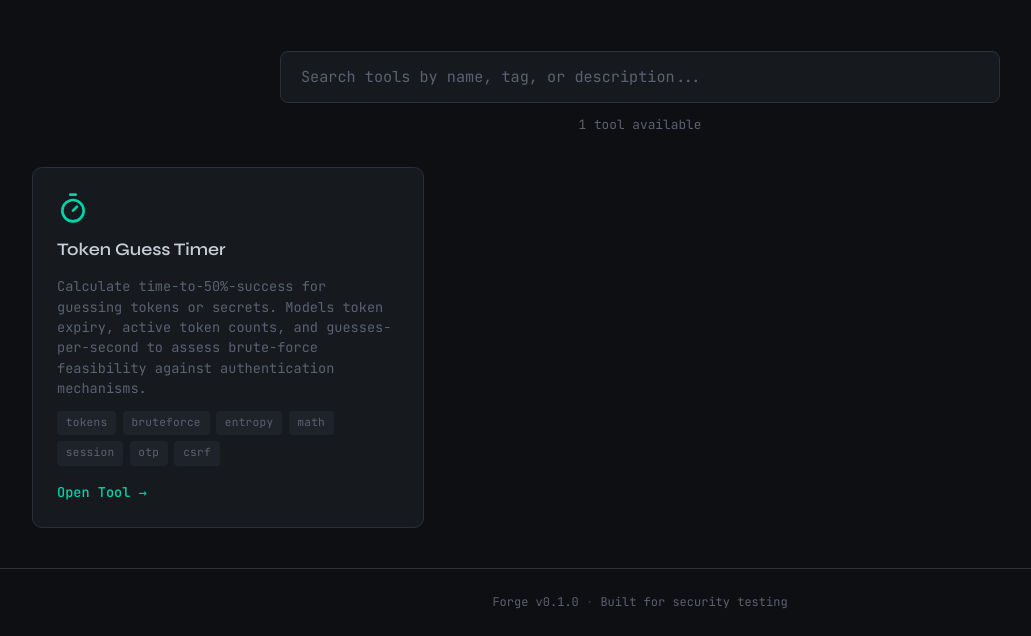
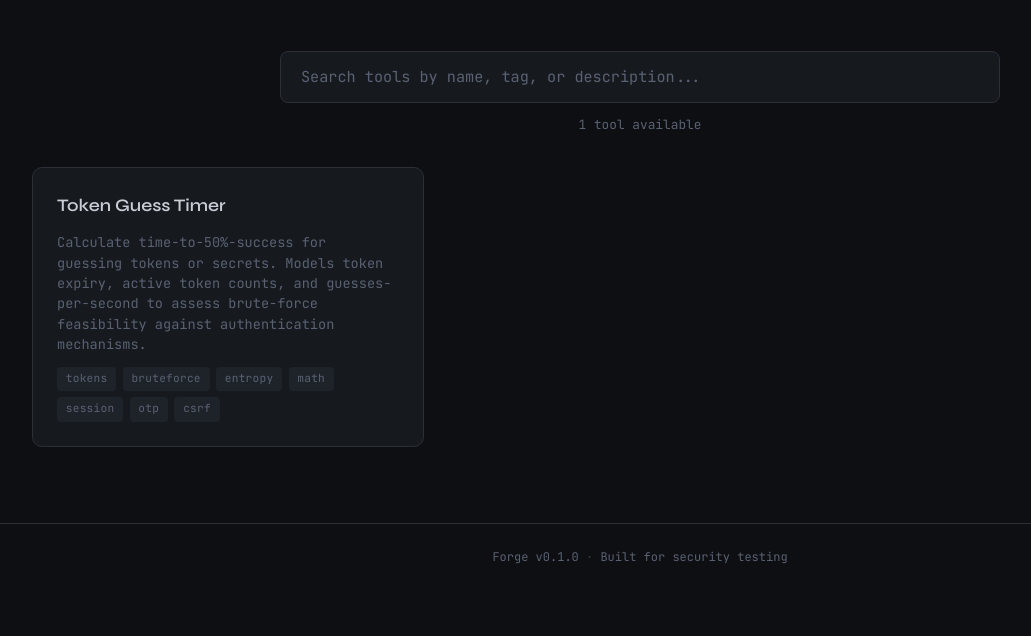
Before and after one commit to ryarmst/forge, a Flask app: page / in a window 1280 px wide. Shown: the part 209-845 px from the top of the page, without its empty margins (0-1031 px from the left). After the commit the page ends 773 px from the top, so only its background shows below. Run offline with Flask 3, Linux system fonts and the light colour scheme.

Commit message:
content updates

```diff
--- a/app/static/css/main.css
+++ b/app/static/css/main.css
@@ -210,25 +210,23 @@ img {
 /* --- Tool Card ------------------------------------------------------ */
 
 .tool-card {
+  display: flex;
+  flex-direction: column;
+  gap: 0.75rem;
   background: var(--surface);
   border: 1px solid var(--border);
   border-radius: 10px;
   padding: 1.5rem;
-  display: flex;
-  flex-direction: column;
-  gap: 0.75rem;
+  color: inherit;
+  text-decoration: none;
+  cursor: pointer;
   transition: border-color 0.15s ease, box-shadow 0.15s ease;
 }
 
 .tool-card:hover {
   border-color: var(--accent);
   box-shadow: 0 0 0 1px var(--accent);
-}
-
-.tool-card__icon {
-  color: var(--accent);
-  width: 32px;
-  height: 32px;
+  color: inherit;
 }
 
 .tool-card__name {
@@ -259,22 +257,6 @@ img {
   font-size: 0.7rem;
   color: var(--text-muted);
   letter-spacing: 0.02em;
-}
-
-.tool-card__action {
-  display: inline-flex;
-  align-items: center;
-  gap: 0.35rem;
-  color: var(--accent);
-  font-size: 0.85rem;
-  font-weight: 500;
-  margin-top: 0.25rem;
-  transition: gap 0.15s ease;
-}
-
-.tool-card__action:hover {
-  gap: 0.6rem;
-  color: var(--text);
 }
 
 /* --- Empty State ---------------------------------------------------- */
--- a/app/templates/base.html
+++ b/app/templates/base.html
@@ -39,7 +39,7 @@
     <a href="/" class="nav__logo">⬡ <span>FORGE</span></a>
     <ul class="nav__links">
       <li><a href="/">Dashboard</a></li>
-      <li><a href="https://github.com" target="_blank" rel="noopener">GitHub</a></li>
+      <li><a href="https://github.com/ryarmst/forge" target="_blank" rel="noopener">GitHub</a></li>
     </ul>
   </nav>
 
--- a/app/templates/index.html
+++ b/app/templates/index.html
@@ -23,13 +23,13 @@
 <!-- Tool Grid -->
 <div id="tool-grid" class="tool-grid">
   {% for tool in tools %}
-  <div
+  <a
+    href="/tools/{{ tool.slug }}"
     class="tool-card"
     data-name="{{ tool.name }}"
     data-tags="{{ tool.tags | join(',') }}"
     data-desc="{{ tool.description }}"
   >
-    <i data-lucide="{{ tool.icon }}" class="tool-card__icon"></i>
     <h3 class="tool-card__name">{{ tool.name }}</h3>
     <p class="tool-card__desc">{{ tool.description }}</p>
     <div class="tool-card__tags">
@@ -37,8 +37,7 @@
       <span class="tag">{{ tag }}</span>
       {% endfor %}
     </div>
-    <a href="/tools/{{ tool.slug }}" class="tool-card__action">Open Tool →</a>
-  </div>
+  </a>
   {% endfor %}
 </div>
 
--- a/app/templates/tool_base.html
+++ b/app/templates/tool_base.html
@@ -17,11 +17,6 @@
     <div class="tool-sidebar__item">
       <span class="tool-sidebar__label">Version</span>
       <span class="tool-sidebar__value">{{ tool.version }}</span>
-    </div>
-
-    <div class="tool-sidebar__item">
-      <span class="tool-sidebar__label">Author</span>
-      <span class="tool-sidebar__value">{{ tool.author }}</span>
     </div>
 
     <div class="tool-sidebar__item">
```
